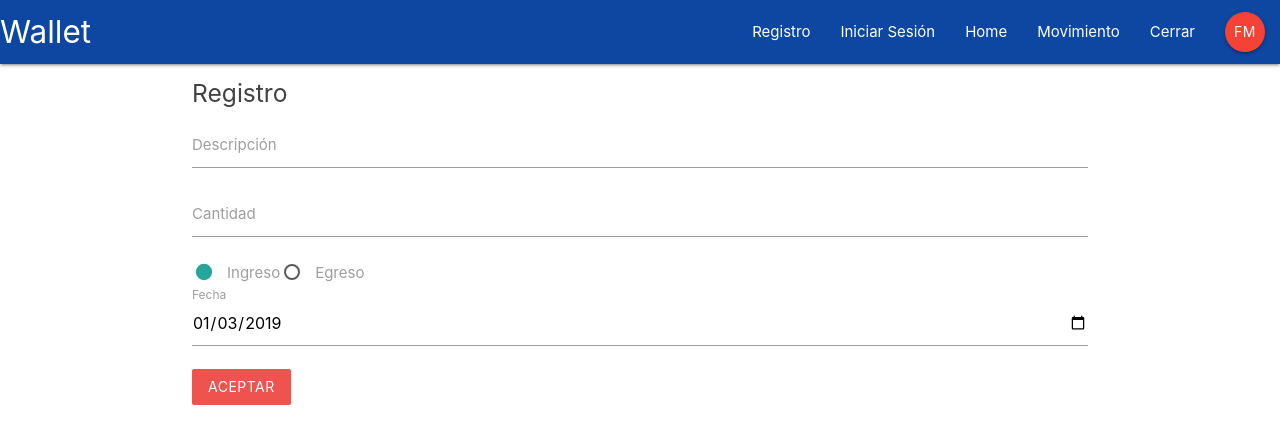
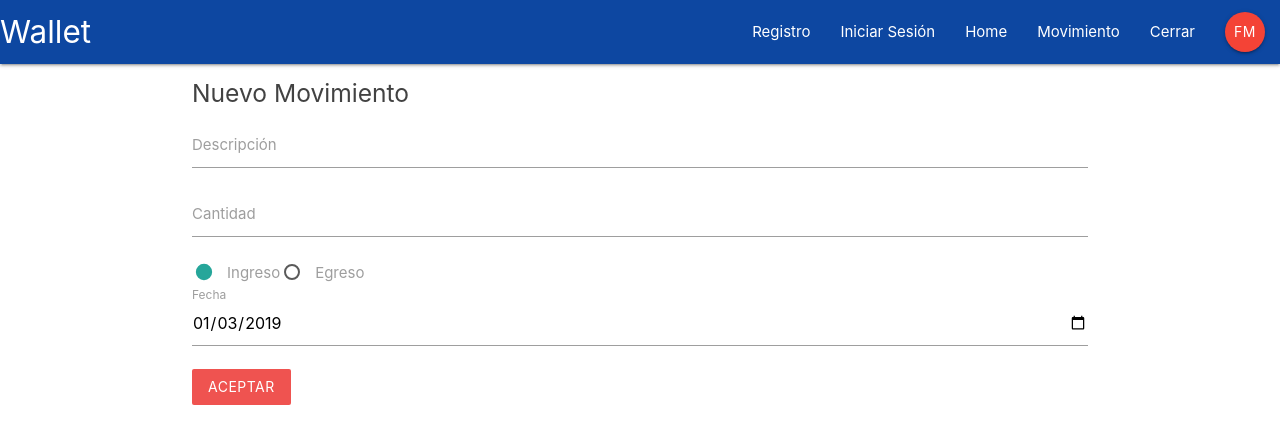
Before and after one commit to fabian202/react-wallet, a React (Create React App) app: page /movement in a window 1280 px wide. Shown: the top 444 px of the page. Built offline with nearby package versions, Linux system fonts and the light colour scheme.

Commit message:
NavLinks

```diff
--- a/src/components/layout/NavBar.js
+++ b/src/components/layout/NavBar.js
@@ -7,7 +7,7 @@ const NavBar = () => {
     return (
         <nav>
             <div className="nav-wrapper blue darken-4">
-                <Link to="#" className="brand-logo">Wallet</Link>
+                <Link to="/" className="brand-logo">Wallet</Link>
                 <SecureLinks />
                 <PublicLinks />
             </div>
--- a/src/components/layout/PublicLinks.js
+++ b/src/components/layout/PublicLinks.js
@@ -4,8 +4,8 @@ import { NavLink } from 'react-router-dom';
 const PublicLinks = () => {
     return (
     <ul className="right hide-on-med-and-down">
-        <li><NavLink to="/">Registro</NavLink></li>
-        <li><NavLink to="/">Iniciar Sesión</NavLink></li>
+        <li><NavLink to="/register">Registro</NavLink></li>
+        <li><NavLink to="/login">Iniciar Sesión</NavLink></li>
     </ul>
     )
 }
--- a/src/components/layout/SecureLinks.js
+++ b/src/components/layout/SecureLinks.js
@@ -5,7 +5,7 @@ const SecureLinks = () => {
     return (
         <ul className="right hide-on-med-and-down">
             <li><NavLink to="/">Home</NavLink></li>
-            <li><NavLink to="/">Movimiento</NavLink></li>
+            <li><NavLink to="/movement">Movimiento</NavLink></li>
             <li><NavLink to="/">Cerrar</NavLink></li>
             <li><NavLink to="/" className="btn btn-floating red ">FM</NavLink></li>
         </ul>
--- a/src/components/movement/CreateMovement.js
+++ b/src/components/movement/CreateMovement.js
@@ -25,7 +25,7 @@ export class CreateMovement extends Component {
     return (
       <div className="container">
         <form className="white" onSubmit={this.handleSubmit}>
-            <h5 className="grey-text text-darken-3">Registro</h5>
+            <h5 className="grey-text text-darken-3">Nuevo Movimiento</h5>
             <div className="input-field">
                 <input type="text" id="description" name="description" onChange={this.handleChange} />
                 <label htmlFor="description">Descripción</label>
```
